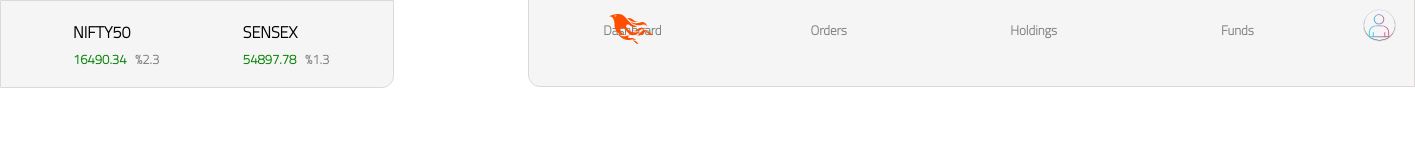
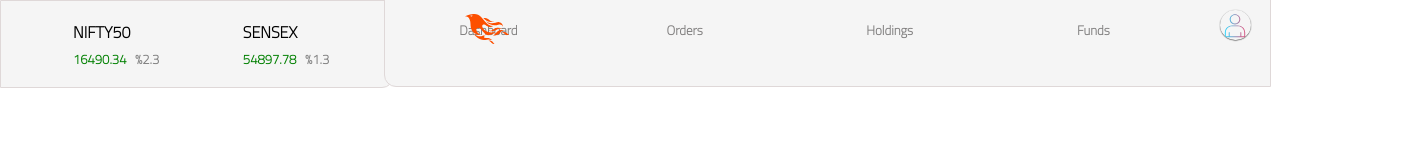
Before and after one commit to Lumine8/SkEx, a plain HTML site: page mainpage.html in a window 1280 px wide. Shown: the whole page, 1415 px wide, since content can reach past the window. Drawn offline with Linux system fonts and the light colour scheme.

Commit message:
Update stylesmain.css

```diff
--- a/stylesmain.css
+++ b/stylesmain.css
@@ -52,7 +52,7 @@ body{
     border: 0.1em solid rgb(223, 216, 216);
     height: 5.5rem;
     width: 70%;
-    transform: translate(32.5rem,-75px);
+    transform: translate(23.5rem,-75px);
     margin-top: -16px;
     border-radius:0 0 0 12px;
 }
```
